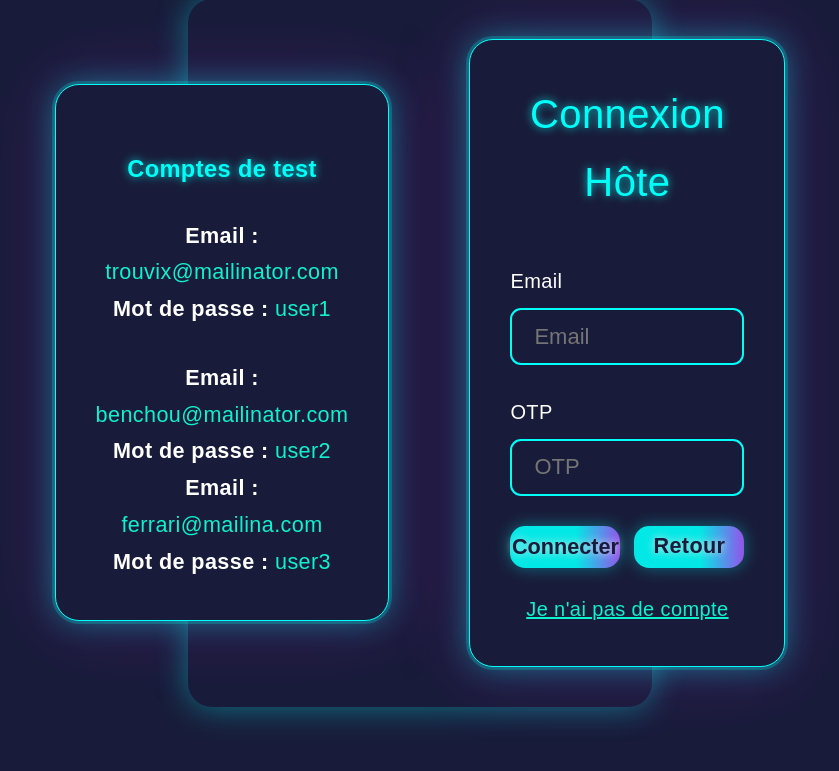
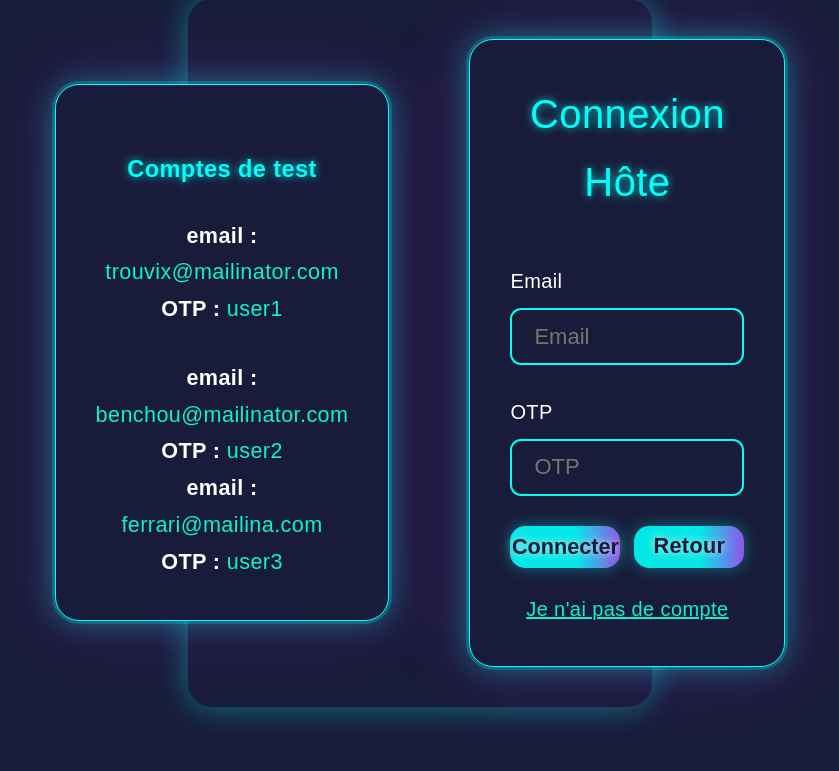
Before and after one commit to elfried-git/trouvix, a PHP site: page /notify/auth/login.html in a window 1280 px wide. Shown: the part 186-957 px from the top of the page, without its empty margins (220-1059 px from the left). Run offline with PHP 8.4, Linux system fonts and the light colour scheme.

Commit message:
fix: Update login information labels and enhance session activity management

```diff
--- a/auth/login.html
+++ b/auth/login.html
@@ -52,16 +52,16 @@
                     <div class="login-info-demo" style="background:#181c3a;border-radius:1.2em;padding:2em 2em 2em 2em;box-shadow:0 0 32px #00fff966,0 0 0 3px #00fff933,0 0 80px 8px #ff00ff22;border:1.5px solid #00fff9;min-width:220px;max-width:270px;color:#fff;display:flex;flex-direction:column;justify-content:center;">
                             <h3 style="color:#00fff9;margin-bottom:1.2em;font-size:1.18em;text-align:center;text-shadow:0 0 8px #00fff9cc;">Comptes de test</h3>
                             <div style="margin-bottom:1.5em;font-size:1.08em;">
-                                    <strong>Email :</strong> <span style="color:#0ff1ce;">trouvix@mailinator.com</span><br>
-                                    <strong>Mot de passe :</strong> <span style="color:#0ff1ce;">user1</span>
+                                    <strong>email :</strong> <span style="color:#0ff1ce;">trouvix@mailinator.com</span><br>
+                                    <strong>OTP :</strong> <span style="color:#0ff1ce;">user1</span>
                             </div>
                             <div style="font-size:1.08em;">
-                                    <strong>Email :</strong> <span style="color:#0ff1ce;">benchou@mailinator.com</span><br>
-                                    <strong>Mot de passe :</strong> <span style="color:#0ff1ce;">user2</span>
+                                    <strong>email :</strong> <span style="color:#0ff1ce;">benchou@mailinator.com</span><br>
+                                    <strong>OTP :</strong> <span style="color:#0ff1ce;">user2</span>
                             </div>
                             <div style="font-size:1.08em;">
-                                    <strong>Email :</strong> <span style="color:#0ff1ce;">ferrari@mailina.com</span><br>
-                                    <strong>Mot de passe :</strong> <span style="color:#0ff1ce;">user3</span>
+                                    <strong>email :</strong> <span style="color:#0ff1ce;">ferrari@mailina.com</span><br>
+                                    <strong>OTP :</strong> <span style="color:#0ff1ce;">user3</span>
                             </div>
                     </div>
                 </div>
```
Also changed, not shown: backend/login.php (+18 -5 lines), js/login-modal-ui.js (+15 -1 lines).
